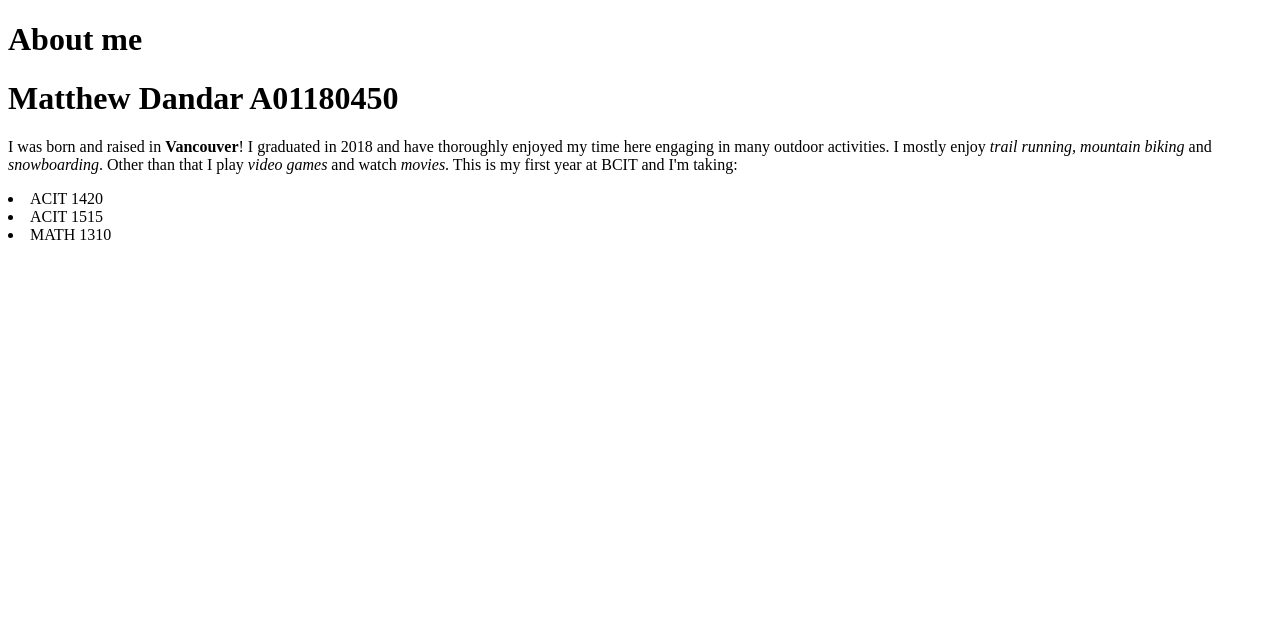
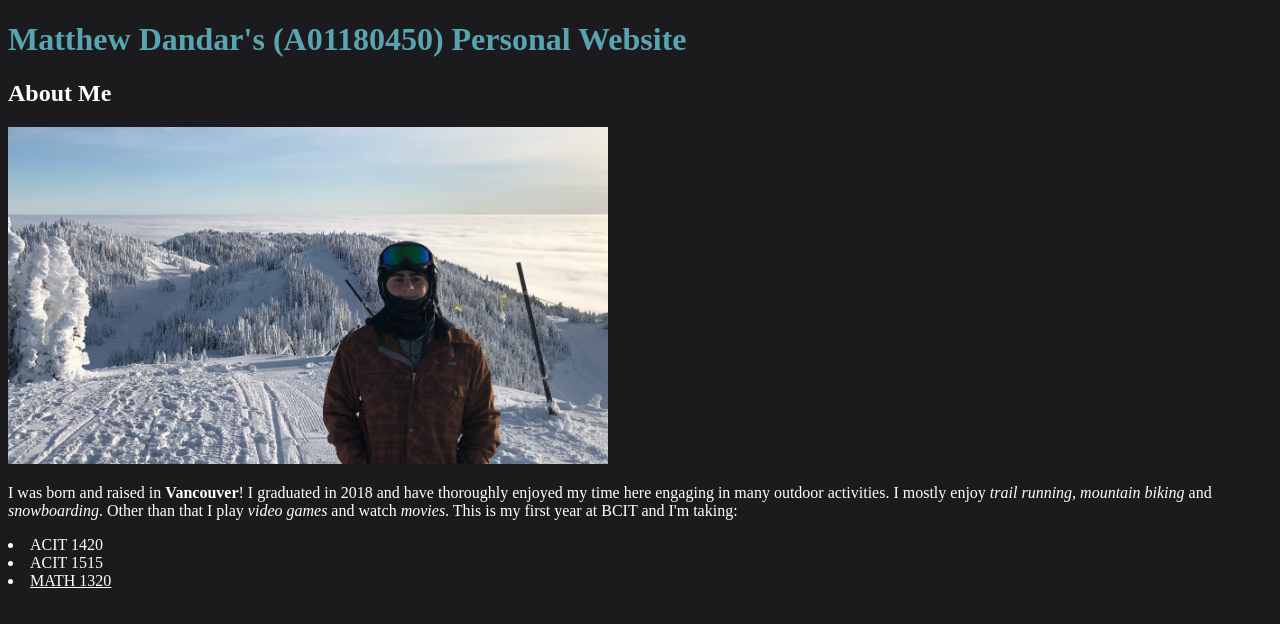
Before and after one commit to mrkeyboard44/personal_website, a plain HTML site: page index.html in a window 1280 px wide. Drawn offline with Linux system fonts and the light colour scheme.

Commit message:
updated solution for Lab4, ACIT1620

```diff
--- /dev/null
+++ b/CSS/styles.css
@@ -0,0 +1,9 @@
+html {
+    background-color: #1B1B1E;
+}
+* {
+    color: white;
+}
+h1 {
+    color: #58A4B0;
+}
--- a/index.html
+++ b/index.html
@@ -3,12 +3,19 @@
 <head>
     <meta charset="UTF-8">
     <meta name="viewport" content="width=device-width, initial-scale=1.0">
+    <link rel="stylesheet" href="CSS/styles.css">
+    <style> @import url("CSS/styles.css");</style>
     <title>Document</title>
 </head>
 <body>
-    <h1>About me</h1>
-    <h1>Matthew Dandar A01180450</h1>
-
+    <main>
+        <header>
+            <h1>Matthew Dandar's (A01180450) Personal Website</h1>
+        </header>
+        <article>
+            <section>
+                <h2>About Me</h2>
+                <p><img src="images/sunpeaks.jpg" width="600" height="" alt="sunpeaks"></p>
                 <p>I was born and raised in <strong>Vancouver</strong>! I graduated in 2018 and
                 have thoroughly enjoyed my time here engaging in many outdoor
                 activities. I mostly enjoy <em>trail running, mountain biking</em> and
@@ -16,6 +23,9 @@
                 watch <em>movies</em>. This is my first year at BCIT and I'm taking:</p>
                 <li>ACIT 1420</li>
                 <li>ACIT 1515</li>
-    <li>MATH 1310</li>
+                <li><a href="https://www.bcit.ca/outlines/20211085994/">MATH 1320</a></li>
+            </section>
+        </article>
+    </main>
 </body>
 </html>
```
Also changed, not shown: images/sunpeaks.jpg (added). Lines whose indentation alone changed are shown as unchanged.
